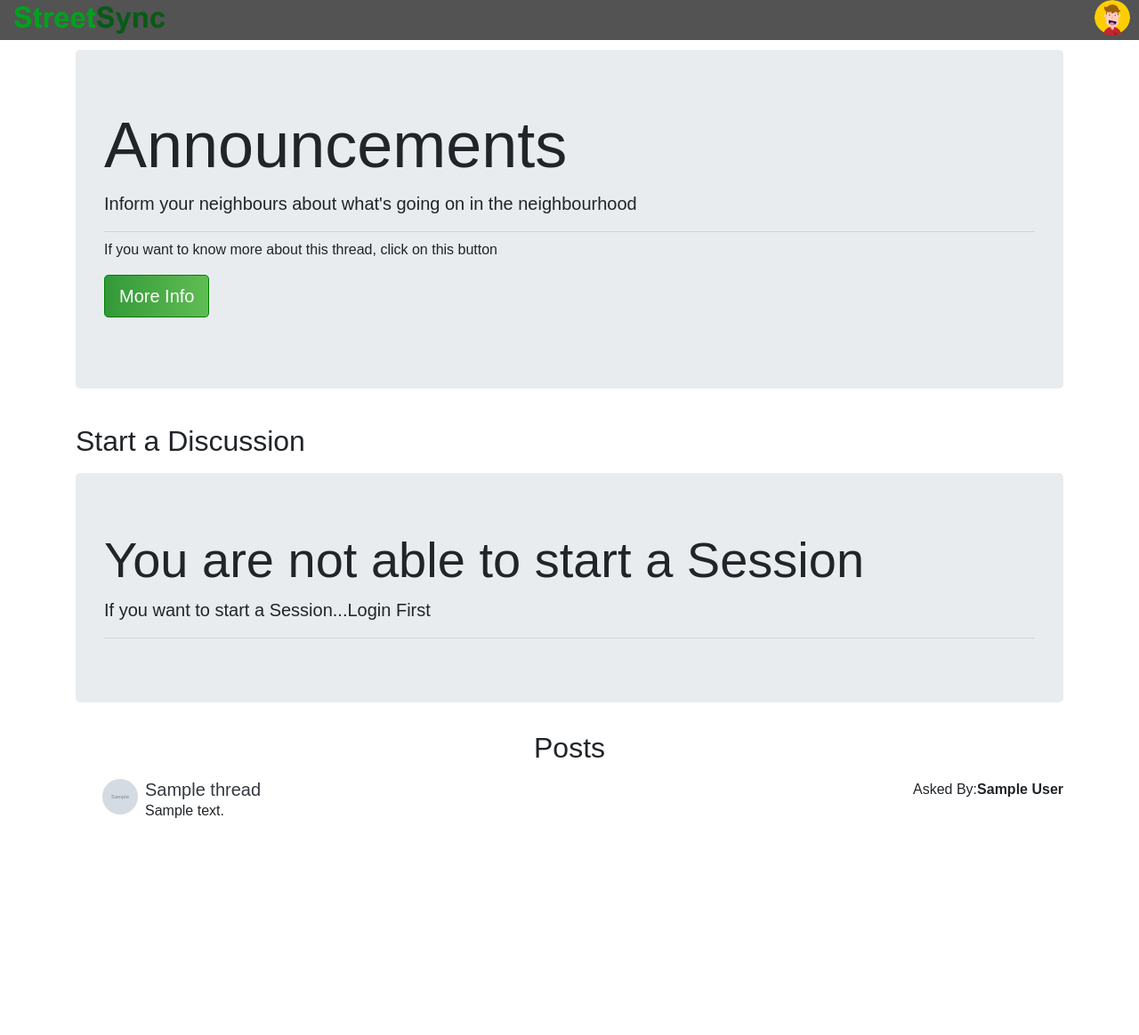
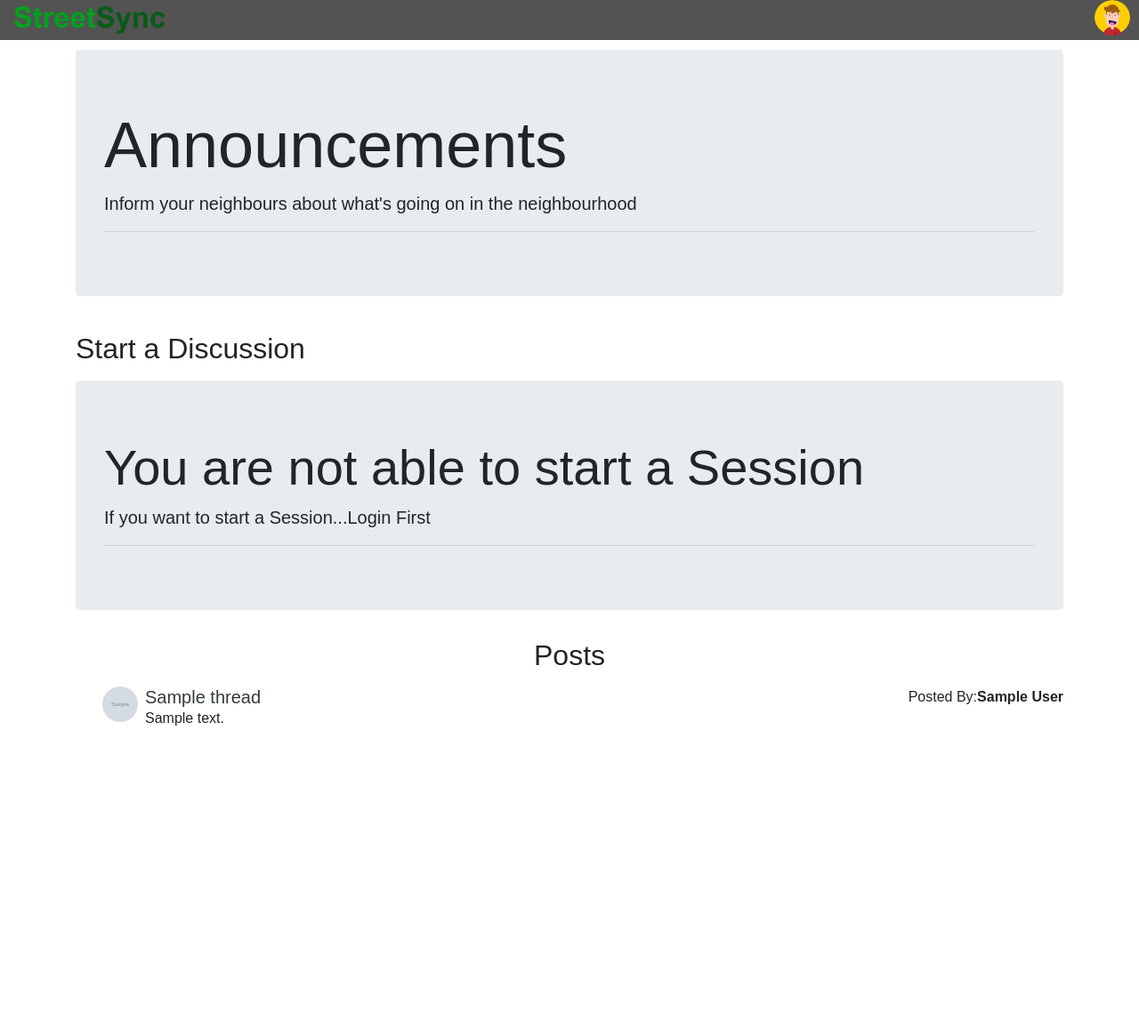
Before and after one commit to LeonKatanic/StreetSync-Website, a PHP site: page /threadlist.php?catid=1 in a window 1280 px wide. Shown: the top 1164 px of the page at 89% size. After the commit the page ends 816 px from the top, so only its background shows below. Run offline with PHP 8.4, Linux system fonts and the light colour scheme; data comes from the database, SQL or seed files in the repository; tables that the repository leaves empty hold one stand-in row (values such as "Sample post"); grey boxes marked "Sample" are stand-in pictures; some libraries are stand-ins or nearby versions.

Commit message:
Add files via upload

```diff
--- a/Account.php
+++ b/Account.php
@@ -102,8 +102,8 @@ if (isset($_SESSION['email'])) {
             <div class="changeImage">
               <form method="POST" action="change_image.php" enctype="multipart/form-data">
                 <input type="file" name="profile_image" id="profileImage" accept="image/*" required>
-                <label for="profileImage">Change image</label>
-                <button type="submit" id="changeImage">Submit</button>
+                <label for="profileImage">Choose image</label>
+                <button type="submit" id="changeImage">Change image</button>
               </form>
             </div>
             <!--
--- a/threadlist.php
+++ b/threadlist.php
@@ -9,6 +9,8 @@ while ($row = mysqli_fetch_assoc($result)) {
     $id = $row['category_id'];
     $catname = $row['category_name'];
     $catdesc = $row['category_description'];
+    // Limit description to 100 characters and add "..." if longer
+    $catdesc = strlen($catdesc) > 100 ? substr($catdesc, 0, 100) . "..." : $catdesc;
 }
 
 if ($_SERVER['REQUEST_METHOD'] == "POST") {
@@ -104,10 +106,6 @@ if (isset($_SESSION['email'])) {
             <h1 class="display-3"><?php echo $catname; ?></h1>
             <p class="lead"><?php echo $catdesc; ?></p>
             <hr class="my-2">
-            <p>If you want to know more about this thread, click on this button</p>
-            <p class="lead">
-                <a class="btn btn-primary btn-lg" href="index.php" role="button">More Info</a>
-            </p>
         </div>
     </div>
     <div class="container my-3">
@@ -157,15 +155,18 @@ if (isset($_SESSION['email'])) {
             $surname = $row2['lastName'];
             $profileImage = empty($row2['user_profile_image']) ? 'assets/profile/defaultPic.png' : 'assets/profile/'.$row2['user_profile_image'];
 
+            // Truncate thread description and add "..." if longer than 100 characters
+            $displayDesc = strlen($thdesc) > 100 ? substr($thdesc, 0, 100) . "..." : $thdesc;
+
             echo '<div class="media my-3">
                 <a class="d-flex" href="#">
                     <img src="'.$profileImage.'" class="user-pic" height="55px" alt="">
                 </a>
                 <div class="media-body ml-2">
                     <h5 class="my-0"><a class="text-dark" href="threads.php?threadid='. $thid.'">'.$thtitle.'</a></h5>
-                    '.$thdesc.'
+                    '.$displayDesc.'
                 </div>
-                Asked By: <p class="font-weight-bold">'.$name.' '.$surname.'</p>
+                Posted By: <p class="font-weight-bold">'.$name.' '.$surname.'</p>
             </div>';
         }
         if ($noresult) {
```
Also changed, not shown: assets/profile/666cd28917a22.png (added).
